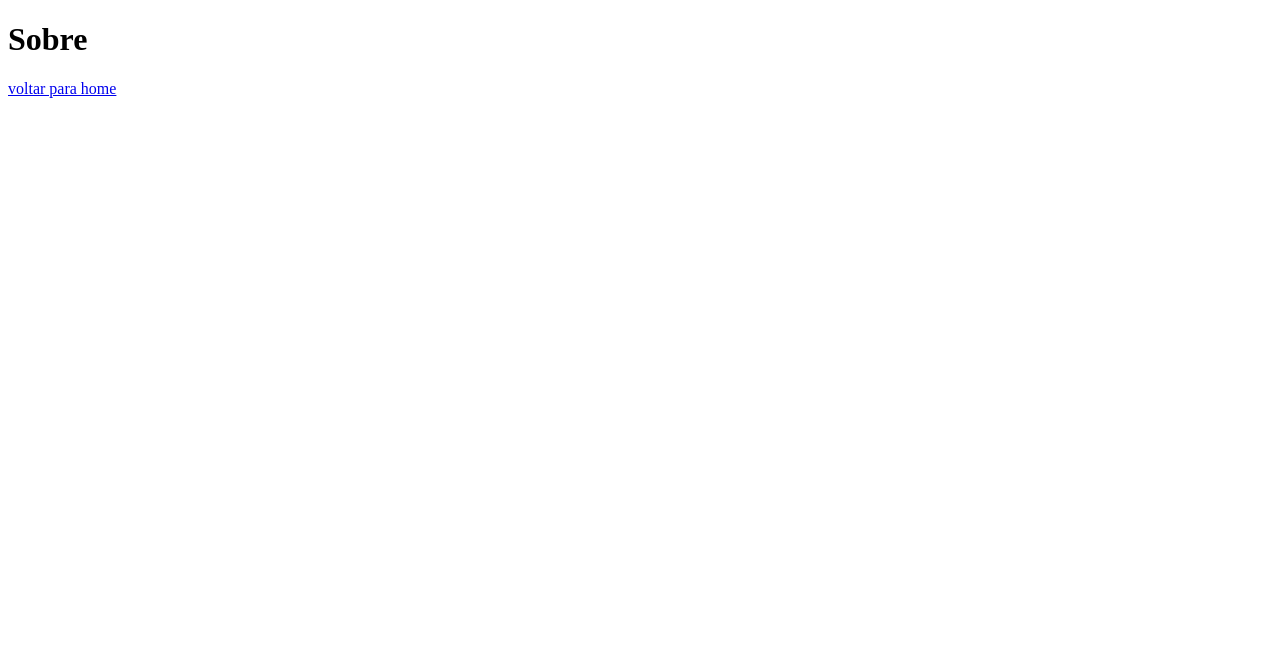
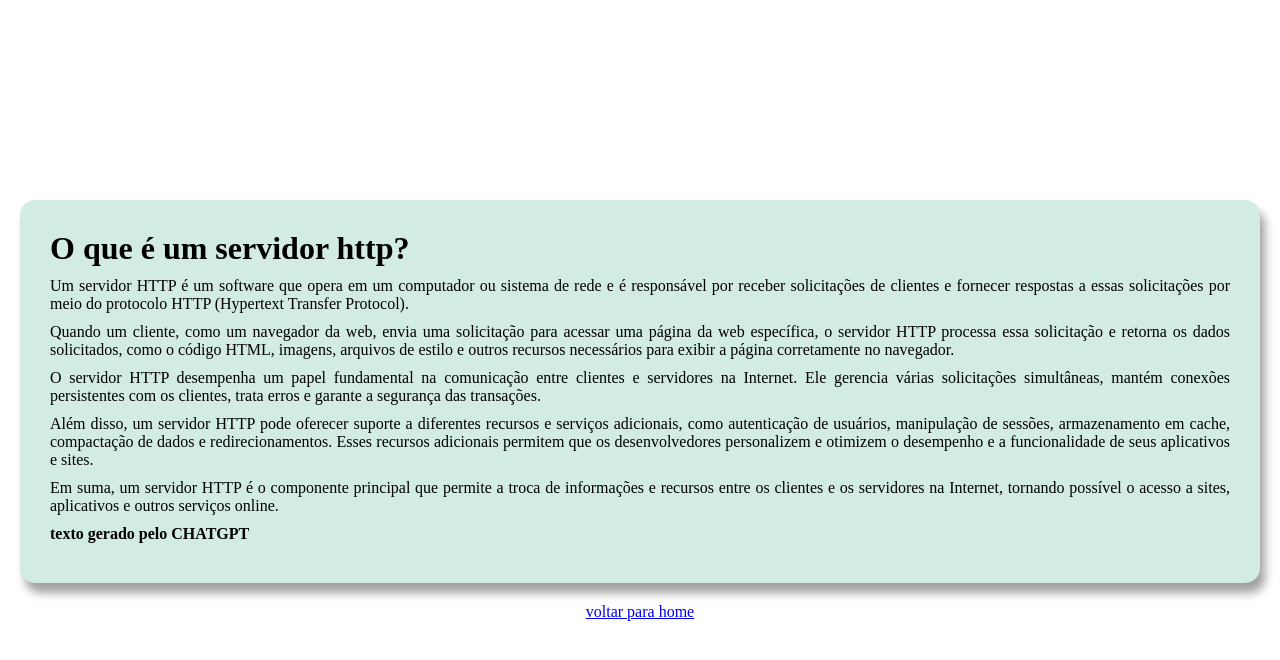
Before and after one commit to CarlosG18/redes_dca0130, a plain HTML site: page servidor_http/pasta/sobre.html in a window 1280 px wide. Drawn offline with Linux system fonts and the light colour scheme.

Commit message:
add details

```diff
--- a/servidor_http/assets/styles.css
+++ b/servidor_http/assets/styles.css
@@ -17,4 +17,10 @@ body{
   background-color: rgb(211, 235, 229);
   box-shadow: 5px 10px 10px rgb(162, 162, 163);
   margin-bottom: 10px;
+  margin: 20px;
 }
+
+p{
+  margin: 10px 0;
+  text-align: justify;
+}
--- a/servidor_http/pasta/sobre.html
+++ b/servidor_http/pasta/sobre.html
@@ -4,10 +4,47 @@
   <meta charset="UTF-8">
   <meta name="viewport" content="width=device-width, initial-scale=1.0">
   <meta http-equiv="X-UA-Compatible" content="ie=edge">
-  <title>Document</title>
+  <link rel="stylesheet" href="../assets/styles.css">
+  <title>Sobre</title>
 </head>
 <body>
-    <h1>Sobre</h1>
+
+    <div class="card">
+      <h1>O que é um servidor http?</h1>
+      <p>Um servidor HTTP é um software que opera em um computador
+        ou sistema de rede e é responsável por receber solicitações
+        de clientes e fornecer respostas a essas solicitações por
+        meio do protocolo HTTP (Hypertext Transfer Protocol).
+      </p>
+      <p>Quando um cliente, como um navegador da web, envia uma
+        solicitação para acessar uma página da web específica,
+        o servidor HTTP processa essa solicitação e retorna os dados
+        solicitados, como o código HTML, imagens, arquivos de estilo
+        e outros recursos necessários para exibir a página
+        corretamente no navegador.
+      </p>
+      <p>O servidor HTTP desempenha um papel fundamental na comunicação
+        entre clientes e servidores na Internet. Ele gerencia várias
+        solicitações simultâneas, mantém conexões persistentes com os
+        clientes, trata erros e garante a segurança das transações.
+      </p>
+      <p>
+        Além disso, um servidor HTTP pode oferecer suporte a diferentes
+        recursos e serviços adicionais, como autenticação de usuários,
+        manipulação de sessões, armazenamento em cache, compactação de dados
+        e redirecionamentos. Esses recursos adicionais permitem que os
+        desenvolvedores personalizem e otimizem o desempenho e a funcionalidade
+        de seus aplicativos e sites.
+      </p>
+      <p>
+        Em suma, um servidor HTTP é o componente principal que permite
+        a troca de informações e recursos entre os clientes e os servidores
+        na Internet, tornando possível o acesso a sites, aplicativos e outros
+        serviços online.
+      </p>
+      <p><b>texto gerado pelo CHATGPT</b></p>
+    </div>
+
     <a href="../index.html">voltar para home</a>
 </body>
 </html>
```
Also changed, not shown: servidor_http/index.html (+3 -1 lines), 1 other file.
